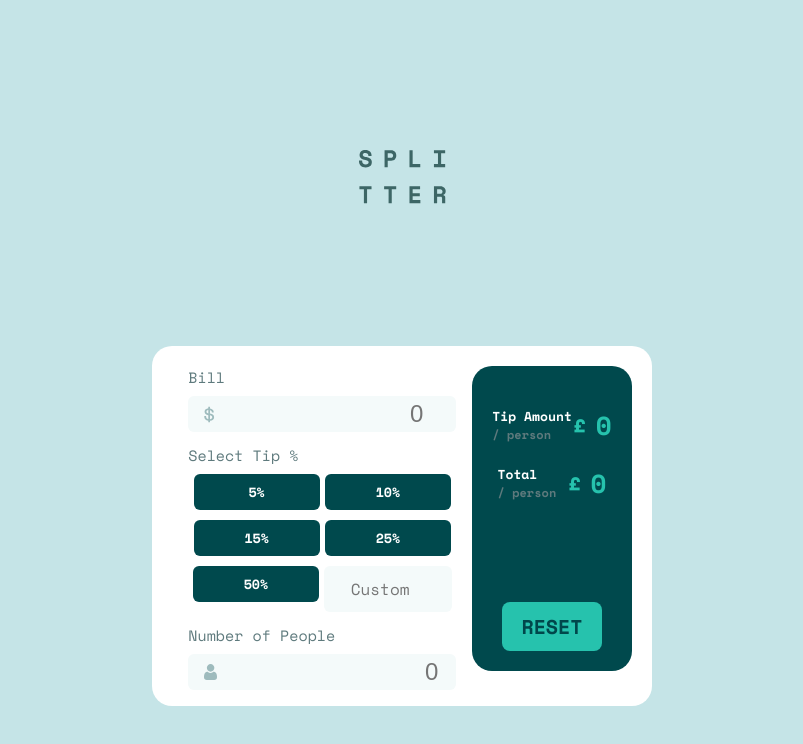
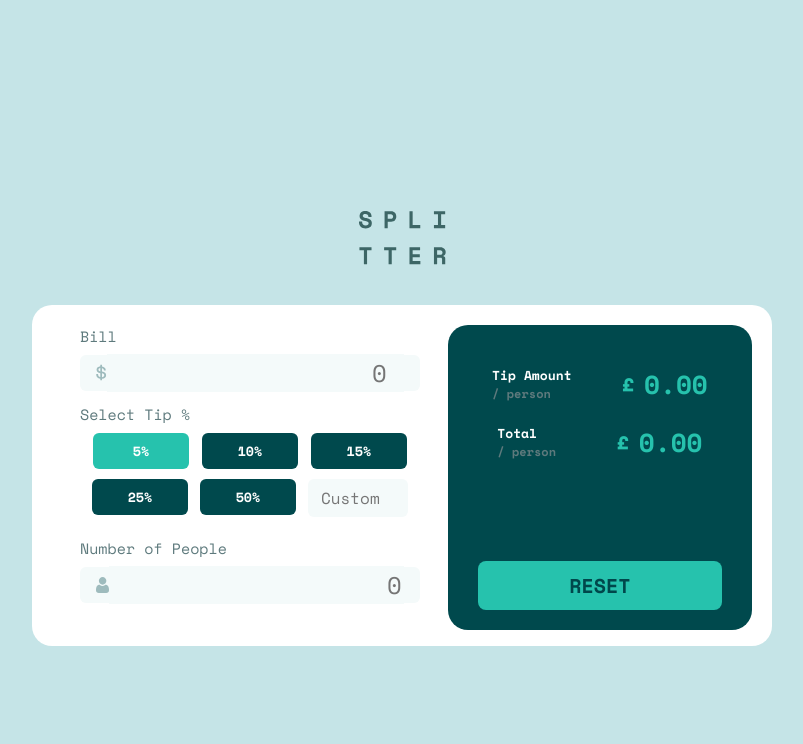
Before and after one commit to becmorrell/frontend-mentor, a plain HTML site: page tip-calculator/index.html in a window 1280 px wide. Both pictures are taken after a click on the button "5%". Shown: the whole page, without its empty margins (238-1041 px from the left). Drawn offline with nearby package versions, Linux system fonts and the light colour scheme.

Commit message:
update js calc

```diff
--- a/tip-calculator/index.html
+++ b/tip-calculator/index.html
@@ -24,7 +24,7 @@
                </div>
                 <div class="input-container">
                 <img src="./images/icon-dollar.svg" alt="icon-dollar">
-                <input id="bill-amount" type="number" placeholder="0" step="0.01">
+                <input id="bill-amount" type="number" placeholder="0">
                 </div>
             </div>
            <div class="select-tip">
@@ -54,7 +54,7 @@
                 <p>Tip Amount</p>  <p id="person">/ person</p></div>
             <div class="price">
                 <p>£</p>
-                <span class="tip-output" value="0.00" step="0.01" >0.00</span>
+                <span class="tip-output" value="0.00" step="0.01">0.00</span>
             </div>
 
             </div>
--- a/tip-calculator/script.js
+++ b/tip-calculator/script.js
@@ -65,16 +65,16 @@ NOP.addEventListener("input", function() {
 
 function calculation() {
     if (people > 0){
-        tipTotal = (billValue * percentage) / people;
-    tipOutput.textContent = tipTotal;
+        tip = billValue * percentage
+        tipTotal = tip / people;
+    tipOutput.textContent = Math.round(tipTotal * 100) / 100;
 
-    totalAmountpp = (billValue + tipTotal) / people;
-    totalOutput.textContent = totalAmountpp;
-
+    totalAmountpp = (billValue + tip) / people;
+    totalOutput.textContent = Math.round(totalAmountpp * 100) / 100;
     }
 
     else {
-        tipOutput.textContent = 0.00;
-        totalOutput.textContent  = 0.00;
+        tipOutput.textContent = "0.00";
+        totalOutput.textContent  = "0.00";
     }
     }
--- a/tip-calculator/styles.css
+++ b/tip-calculator/styles.css
@@ -31,7 +31,6 @@ body {
 .left-container {
     display: flex;
     flex-direction: column;
-    max-width: 300px;
 }
 
 .right-container {
@@ -53,6 +52,16 @@ body {
     border: none;
     border-radius: 6px;
     margin-bottom: 10px;
+    cursor: pointer;
+}
+
+button:hover {
+   background-color:  hsl(185, 41%, 84%);
+   color: hsl(183, 100%, 15%);
+}
+
+button:focus {
+    background-color: #26C2AD;
 }
 
 .btn-container {
@@ -68,6 +77,8 @@ body {
     text-align: right;
     width: 100px;
     flex-grow: 1;
+    color:  hsl(183, 100%, 15%);
+    font-family: 'Space Mono', monospace;
 }
 
 .input-container {
@@ -75,7 +86,6 @@ body {
     background-color:  hsl(189, 41%, 97%);
     border: none;
     border-radius: 6px;
-
     height: 36px;
     padding-right: 16px;
     padding-left: 16px;
@@ -120,14 +130,9 @@ body {
     text-align: right;
     width: 100px;
     flex-grow: 1;
+    color: hsl(183, 100%, 15%);
+    font-family: 'Space Mono', monospace;
 }
-
-/* input[type="number"]{
-     width: 100%;
-     line-height: 28px;
-     border-radius: 10px;
-    }
- */
 
 #tip-percentage-input {
     width: 124px;
@@ -223,11 +228,34 @@ label {
 }
 
 @media only screen and (min-width: 601px) {
+    body {
+        justify-content: center;
+    }
 
     .tip-container {
     flex-direction: row;
+    max-width: 700px;
+}
+
+.btn {
+    width: 96px;
+}
+
+#tip-percentage-input {
+    width: 96px;
+    height: 36px;
 }
 
 .total-amount {
     padding-bottom: 100px;
 }
+
+.right-container {
+    width: 45%;
+}
+
+.left-container {
+    width: 55%;
+    padding-right: 12px;
+    padding-left: 12px;
+}
```
